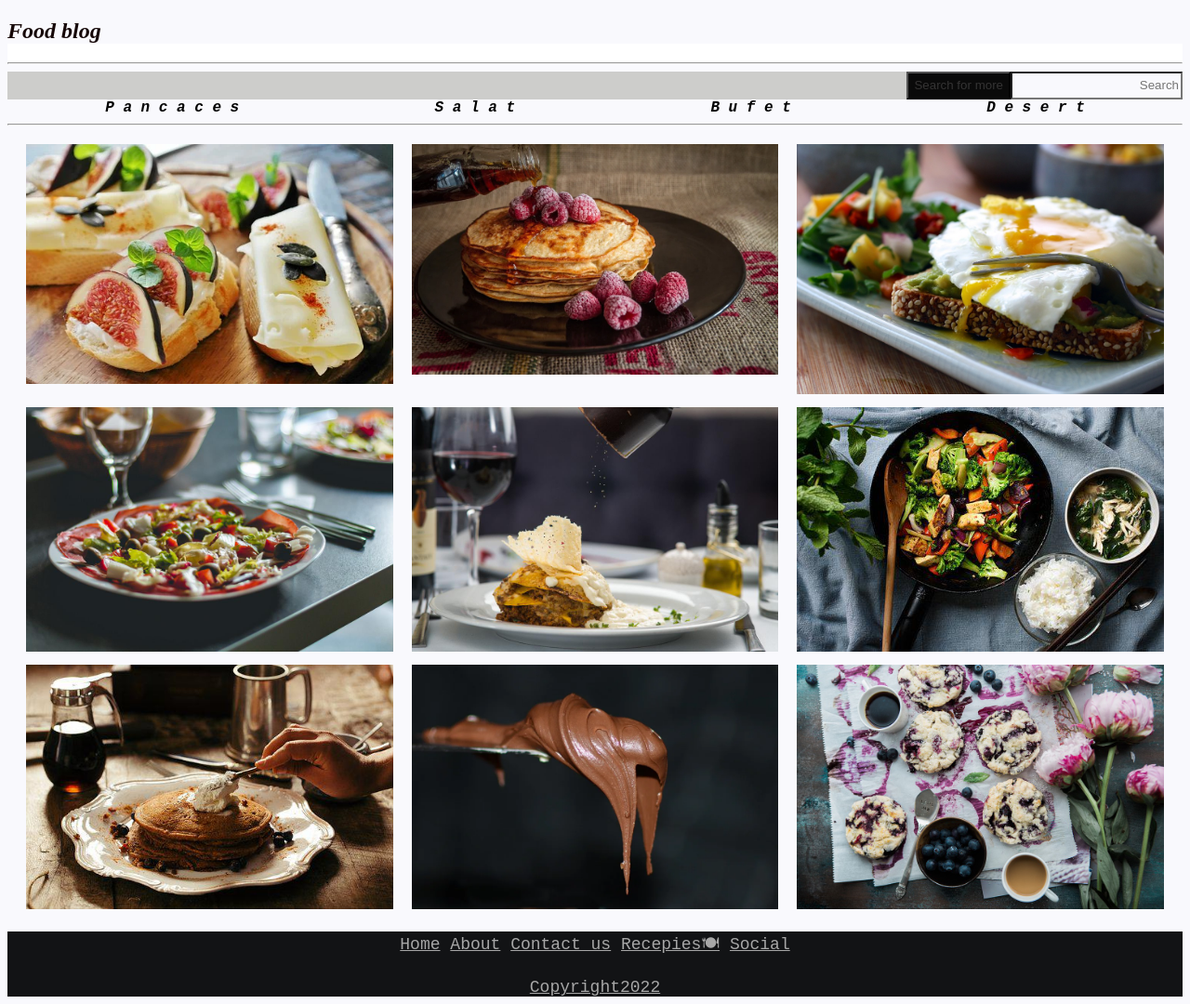
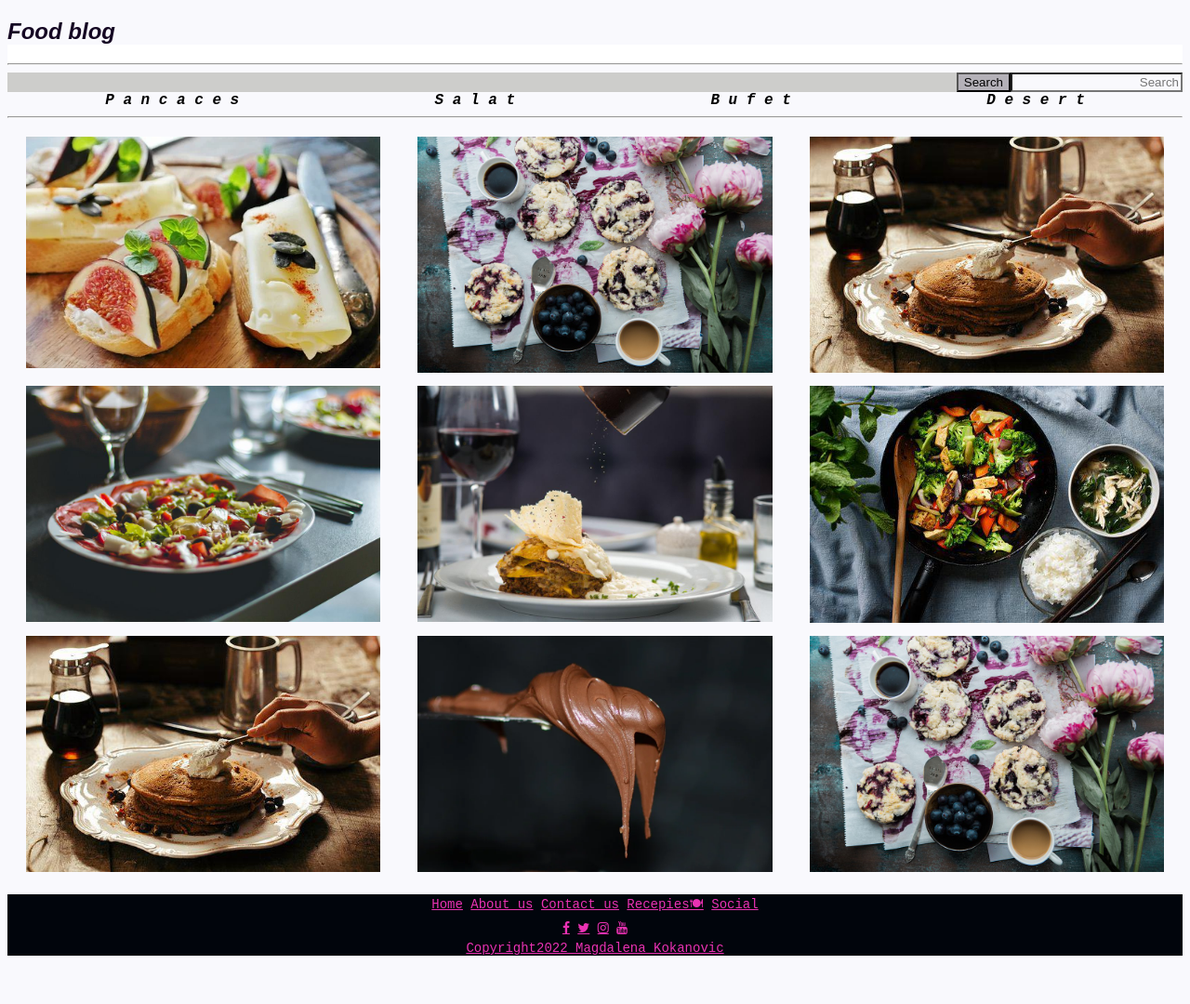
Before and after one commit to mag-884/FE17-CR1-Magdalena-Kokanovic, a plain HTML site: page cr.html in a window 1280 px wide. Shown: the whole page at 93% size. After the commit the page ends 1036 px from the top, so only its background shows below. Drawn offline with Linux system fonts and the light colour scheme.

Commit message:
webseite

```diff
--- a/cr.html
+++ b/cr.html
@@ -1,55 +1,14 @@
 <!DOCTYPE html>
 <html lang="en">
-
 <head>
   <meta charset="UTF-8">
   <meta http-equiv="X-UA-Compatible" content="IE=edge">
   <meta name="viewport" content="width=device-width, initial-scale=1.0">
   <title>Food blog</title>
   <link rel="stylesheet" href="style.css">
-  <style>
-    img {
-      max-width: 100%;
-      height: auto;
-      line-height: normal;
-    }
-
-    h2 {
-      font: 12px;
-      font-family: Caveat;
-      color: #160707;
-
-
-    }
-
-    form {
-      background-color: rgb(205, 205, 203);
-      width: 1800px;
-      height: 30px;
-
-      display: flex;
-      flex-direction: row;
-      align-items: stretch;
-      text-align: right;
-
-
-    }
-
-    input {
-      all: unset font:10px;
-
-    }
-
-    flex-container1 {
-      display: flex;
-      text-align: right;
-
-
-
-    }
-  </style>
+  <link rel="stylesheet" media="mediatype and|not|only (expressions)" href="style.css">
+  <link rel="stylesheet" href="https://cdnjs.cloudflare.com/ajax/libs/font-awesome/4.7.0/css/font-awesome.min.css">
 </head>
-
 <body>
   <header>
 
@@ -62,7 +21,7 @@
   <div class="container1">
     <form id="form">
       <input id="query" name="q" placeholder="Search">
-      <button>Search for more</button>
+      <button>Search</button>
     </form>
   </div>
 
@@ -84,8 +43,8 @@
 
   <div class="grid-container">
     <div class="grid-item"><img src="assets/breakfest1.jpg" alt="breakfest1.jpg"></div>
-    <div class="grid-item"><img src="assets/breakfast2.jpg" alt="breakfast2.jpg"></div>
-    <div class="grid-item"><img src="assets/breakfast3.jpg" alt="breakfast3.jpg"></div>
+    <div class="grid-item"><img src="assets/desert3.jpg" alt="breakfast2.jpg"></div>
+    <div class="grid-item"><img src="assets/desert1.jpg" alt="breakfast3.jpg"></div>
     <div class="grid-item"><img src="assets/lunch_1.jpg" alt="lunch_1.jpg"></div>
     <div class="grid-item"><img src="assets/lunch2.jpg" alt="lunch2.jpg"></div>
     <div class="grid-item"><img src="assets/lunch3.jpg" alt="lunch3.jpg"></div>
@@ -100,13 +59,23 @@
   <footer>
     <nav>
       <a href="">Home</a>
-      <a href="">About</a>
+      <a href="http://127.0.0.1:5501/index.html">About us</a>
       <a href="https://codefactory.wien/en/contact-en/">Contact us</a>
       <a href="recepie.html">Recepies&#127869;</a>
       <a href="active">Social</a>
-      <br>
-      <br>
-      <a href="active">Copyright2022</a>
+
+
+
+    <br>
+    <div class="social-media-icons">
+      <!-- Add font awesome icons -->
+<a href="https://www.facebook.com/" class="fa fa-facebook"></a>
+<a href="https://twitter.com/i/flow/login" class="fa fa-twitter"></a>
+<a href="https://www.instagram.com/" class="fa fa-instagram"></a>
+<a href="https://www.youtube.com/" class="fa fa-youtube"></a>
+  </div>
+
+      <a href="active">Copyright2022 Magdalena Kokanovic</a>
     </nav>
   </footer>
 
--- /dev/null
+++ b/stylee.css
@@ -0,0 +1,28 @@
+body{
+    margin:100px;
+    pading: 150px;
+    background: #ede9e9;
+    font-family: 'Times New Roman', Times, serif;
+
+
+}
+.text-box{
+
+    font-size: 25px;
+    color: rgb(163, 18, 81);
+    position:relative;
+}
+.banner1{
+    height:100%;
+    width:100%;
+    position: absolute;
+    left: 0;
+    top: 0;
+}
+img{
+    width:1400px;
+    height: 500px;
+    top:10%;
+    transform:translate(-50% -50%);
+
+}
```
Also changed, not shown: index.html (added, +63 -0 lines), assets/Wien1.jpg (added), assets/png-transparent-social-media-computer-icons-facebook-inc-icon-design-social-media.png (deleted), assets/wien2.jpg (added), style.css, style.scss (added), 1 other file.
